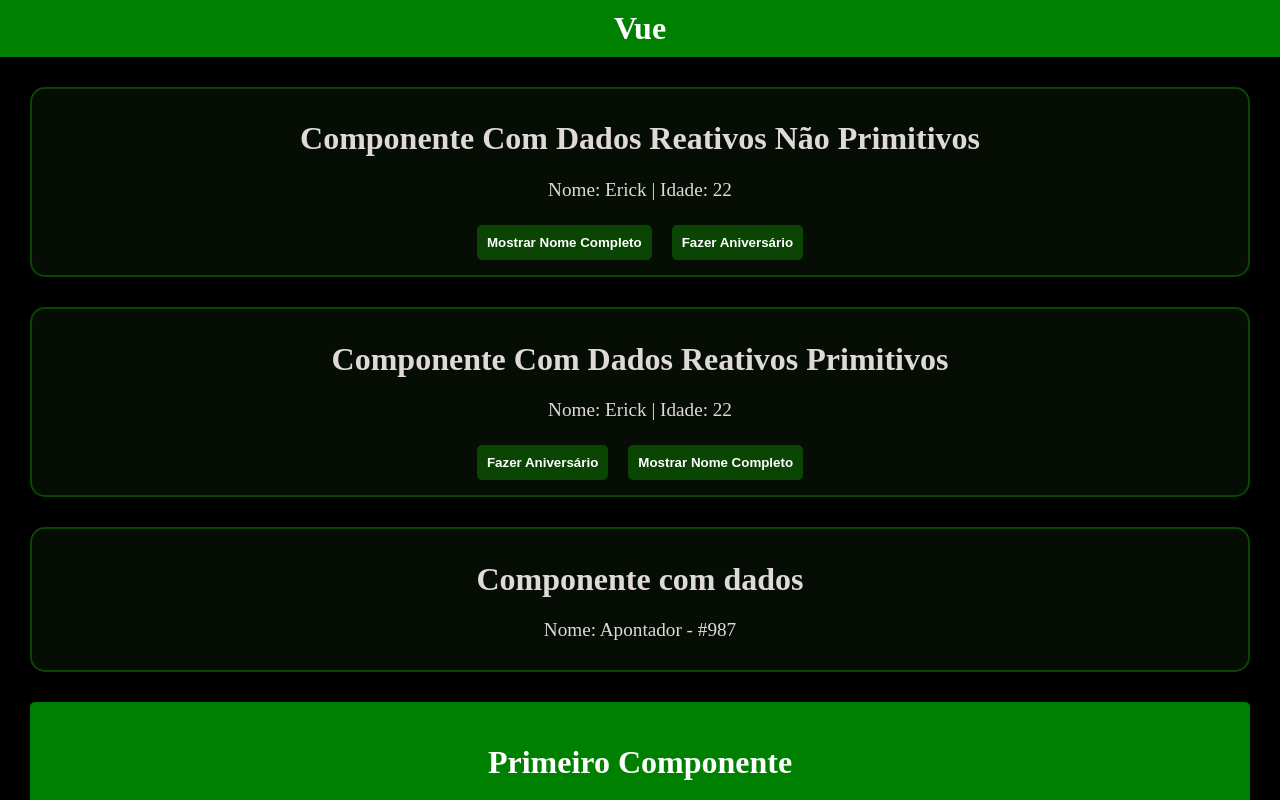
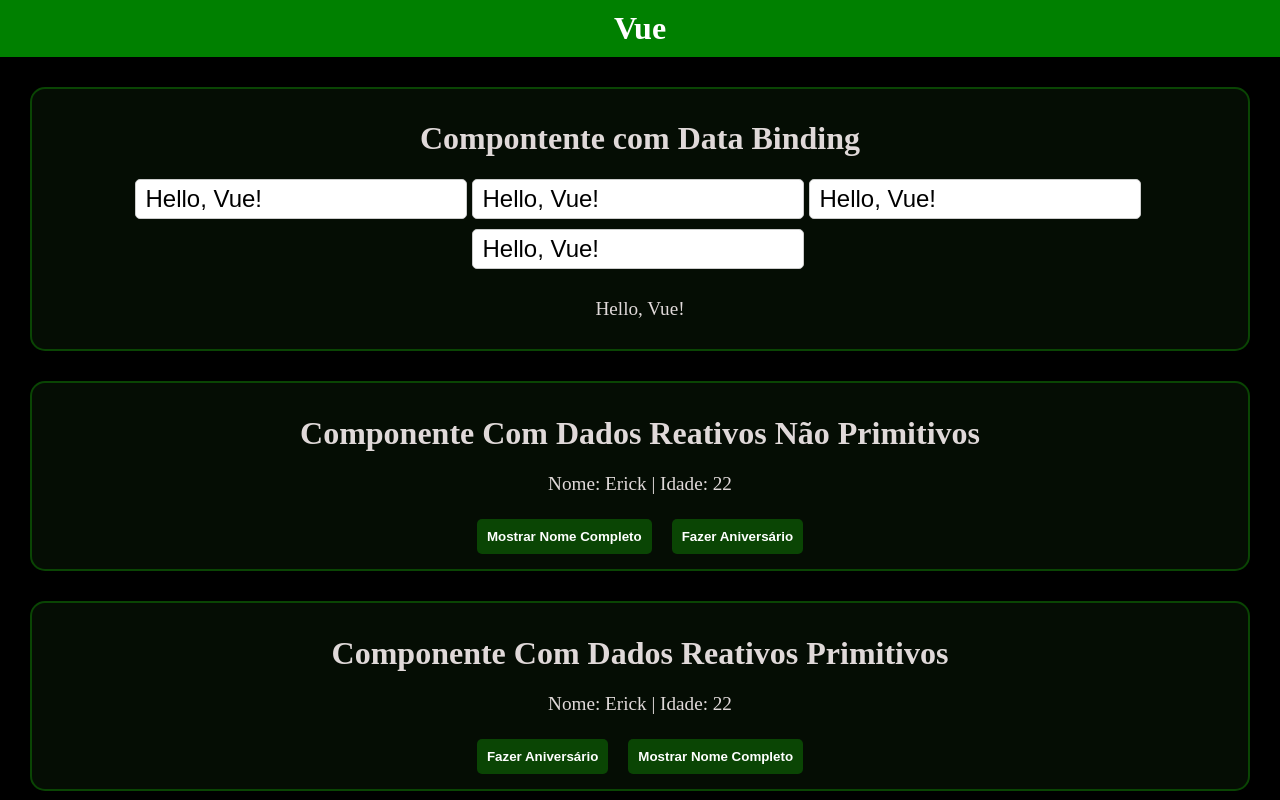
Before and after one commit to eriick-monteiro/aula-vue, a Vue app: page / in a window 1280 px wide. Shown: the top 800 px of the page. Built offline with nearby package versions, Linux system fonts and the light colour scheme.

Commit message:
:sparkles: feat: Data Bind

```diff
--- a/src/App.vue
+++ b/src/App.vue
@@ -3,10 +3,12 @@
   import ComDados from './components/ComDados.vue';
   import ComDadosReativosPrimitivos from './components/ComDadosReativosPrimitivos.vue';
   import ComDadosReativosNaoPrimitivos from './components/ComDadosReativosNaoPrimitivos.vue';
+  import DataBinding from './components/DataBinding.vue';
 </script>
 
 <template>
   <header>Vue</header>
+  <DataBinding/>
   <ComDadosReativosNaoPrimitivos/>
   <ComDadosReativosPrimitivos/>
   <ComDados/>
--- a/src/assets/main.css
+++ b/src/assets/main.css
@@ -44,3 +44,11 @@
 button:hover {
   background-color: rgb(5, 102, 28);
 }
+
+input {
+  padding: 5px 10px;
+  border: 1px solid #ccc;
+  border-radius: 5px;
+  font-size: 24px;
+  margin: 0px 5px 10px 0px;
+}
--- /dev/null
+++ b/src/components/DataBinding.vue
@@ -0,0 +1,16 @@
+<template>
+    <div class="componente">
+        <h1>Compontente com Data Binding</h1>
+        <input type="text" v-bind:value="valor">
+        <input type="text" v-bind:value="valor" v-on:input="(e) => valor = e.target.value">
+        <input type="text" :value="valor" @input="(e) => valor = e.target.value">
+        <input type="text" v-model="valor">
+        <p>{{ valor }}</p>
+    </div>
+</template>
+
+<script setup>
+    import { ref } from 'vue';
+
+    const valor = ref("Hello, Vue!")
+</script>
```
